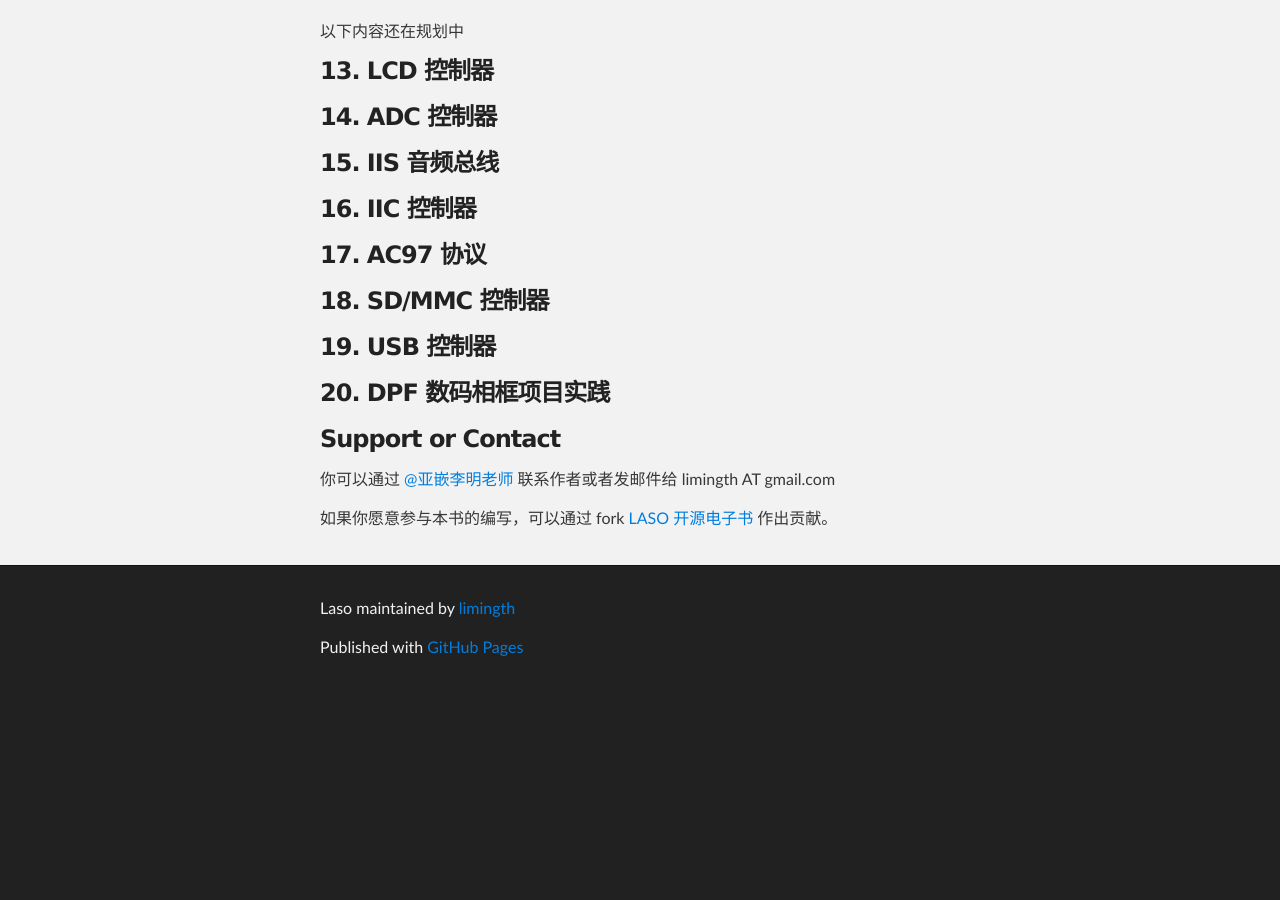
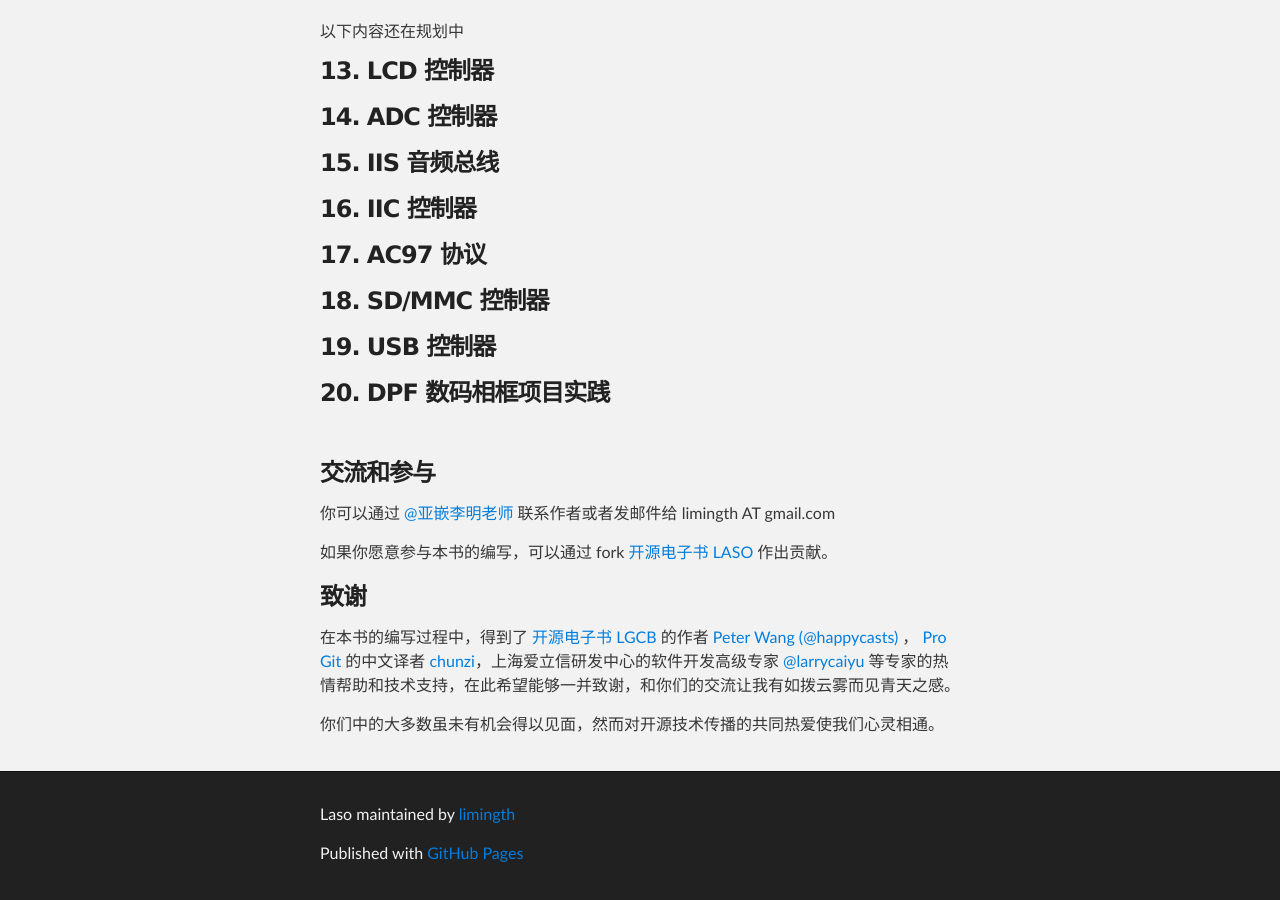
Before and after one commit to limingth/LASO, a Jekyll site: the page index.html, which Jekyll copies as it is, in a window 1280 px wide and 900 px high, scrolled down 2478 px. Built offline with Jekyll 4.4.1, drawn with Linux system fonts in a browser that asks for light colours; Markdown is read by kramdown in place of the engine named in the settings; before the commit the page ends 3172 px from its top, so only the background shows below that.

Commit message:
M index.html

```diff
--- a/index.html
+++ b/index.html
@@ -143,11 +143,20 @@
  <h3>19. USB 控制器</h3>
  <h3>20. DPF 数码相框项目实践</h3>
 
-<h3>Support or Contact</h3>
+<br>
 
-<p>你可以通过 <a href="http://weibo.com/u/2529882607" class="user-mention">@亚嵌李明老师</a> 联系作者或者发邮件给 limingth AT gmail.com </p>
+<h3>交流和参与</h3>
 
-<p>如果你愿意参与本书的编写，可以通过 fork <a href="https://github.com/limingth/LASO">LASO 开源电子书</a> 作出贡献。</p>
+<p>你可以通过 <a href="http://weibo.com/limingth" class="user-mention">@亚嵌李明老师</a> 联系作者或者发邮件给 limingth AT gmail.com </p>
+
+<p>如果你愿意参与本书的编写，可以通过 fork <a href="https://github.com/limingth/LASO">开源电子书 LASO</a> 作出贡献。</p>
+
+<h3>致谢</h3>
+
+<p>在本书的编写过程中，得到了 <a href="http://happypeter.github.com/LGCB/book/">开源电子书 LGCB</a> 的作者<a href="http://weibo.com/happycasts"> Peter Wang (@happycasts) </a>， <a href="http://github.com/progit/progit/">Pro Git</a> 的中文译者 <a href="https://github.com/chunzi/progit/tree/master/zh">chunzi</a>，上海爱立信研发中心的软件开发高级专家 <a href="http://weibo.com/larrycaiyu">@larrycaiyu</a> 等专家的热情帮助和技术支持，在此希望能够一并致谢，和你们的交流让我有如拨云雾而见青天之感。</p>
+
+<p>你们中的大多数虽未有机会得以见面，然而对开源技术传播的共同热爱使我们心灵相通。</p>
+
       </section>
     </div>
 
```
